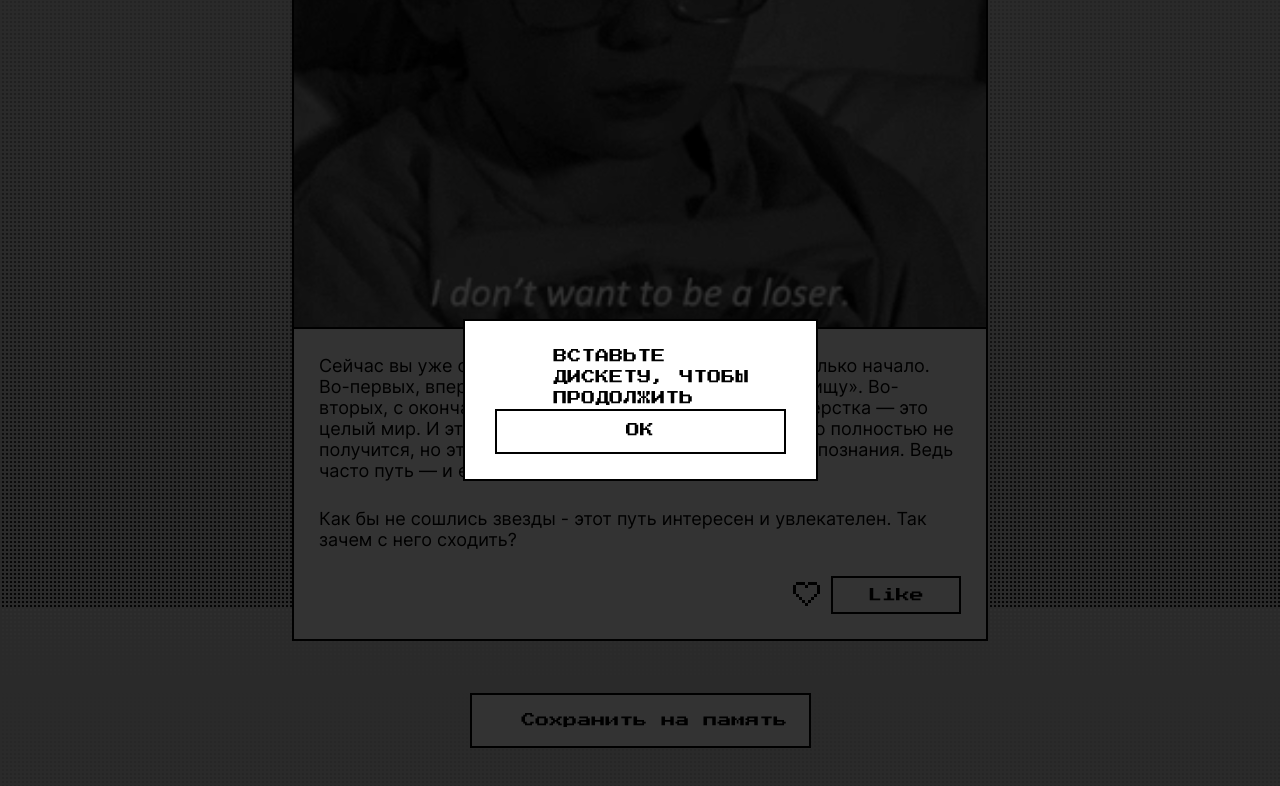
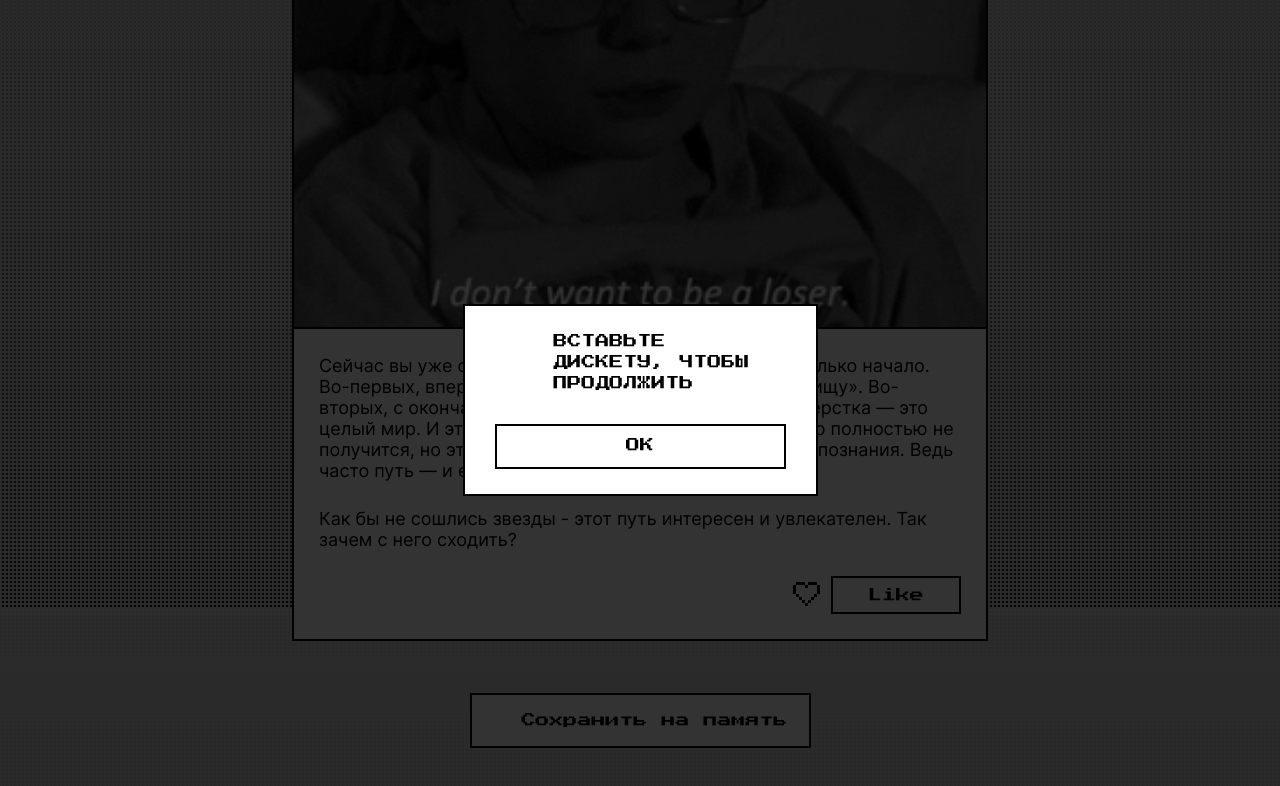
Before and after one commit to GrishNins/zakrivayuschiy-teg-f, a plain HTML site: page index.html in a window 1280 px wide. Both pictures are taken after a click on the button "Сохранить на память". Shown: the part 8193-8979 px from the top of the page. Drawn offline with Linux system fonts and the light colour scheme.

Commit message:
Mob/Dect

```diff
--- a/styles/style.css
+++ b/styles/style.css
@@ -255,8 +255,6 @@ filter: sepia(80%) contrast(20%);
 }
 
 .dialog {
-  flex-direction: column;
-  gap: 30px;
   max-inline-size: 355px;
   padding: 25px 30px;
   border: 2px solid #000;
@@ -293,4 +291,5 @@ dialog::backdrop {
   background-color: #fff;
   border: 2px solid #000;
   text-transform: uppercase;
+  margin-block-start: 30px;
 }
```
Also changed, not shown: scripts/set-theme.js (added), styles/themes.css (added).
